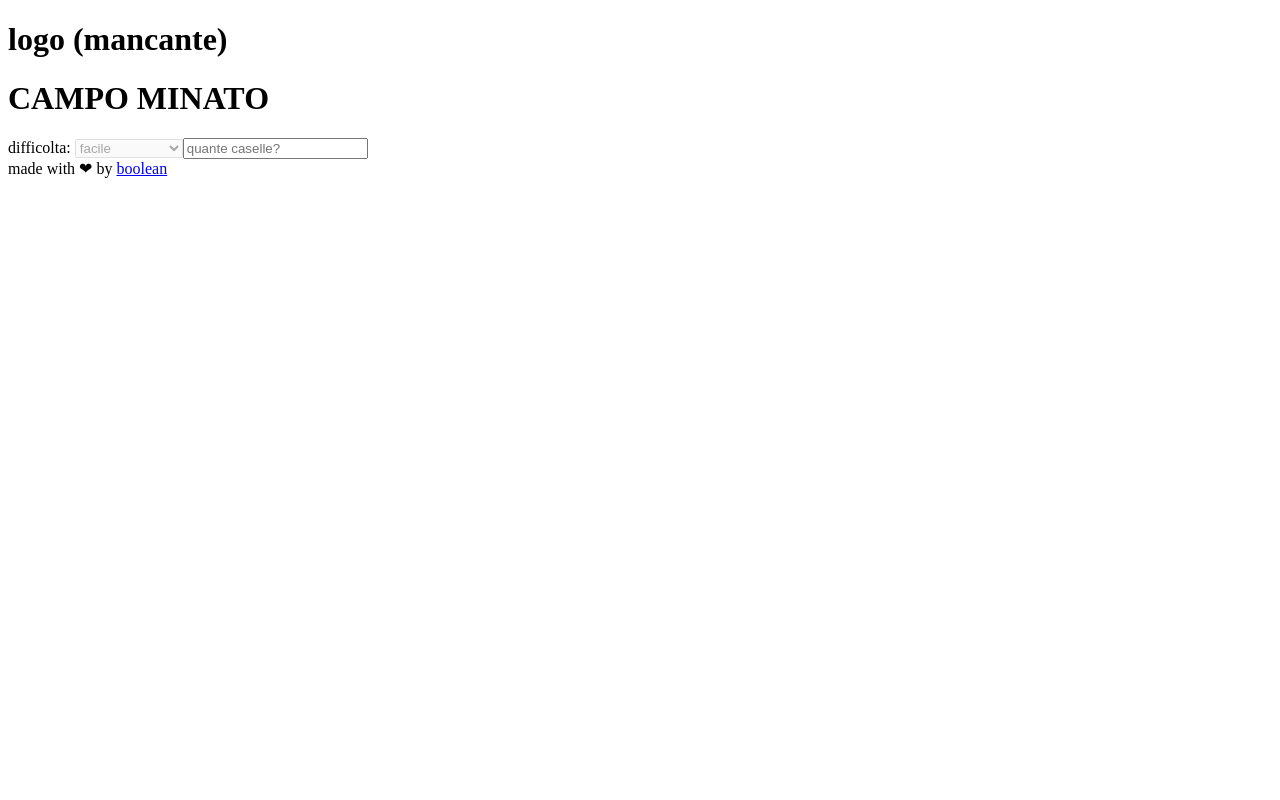
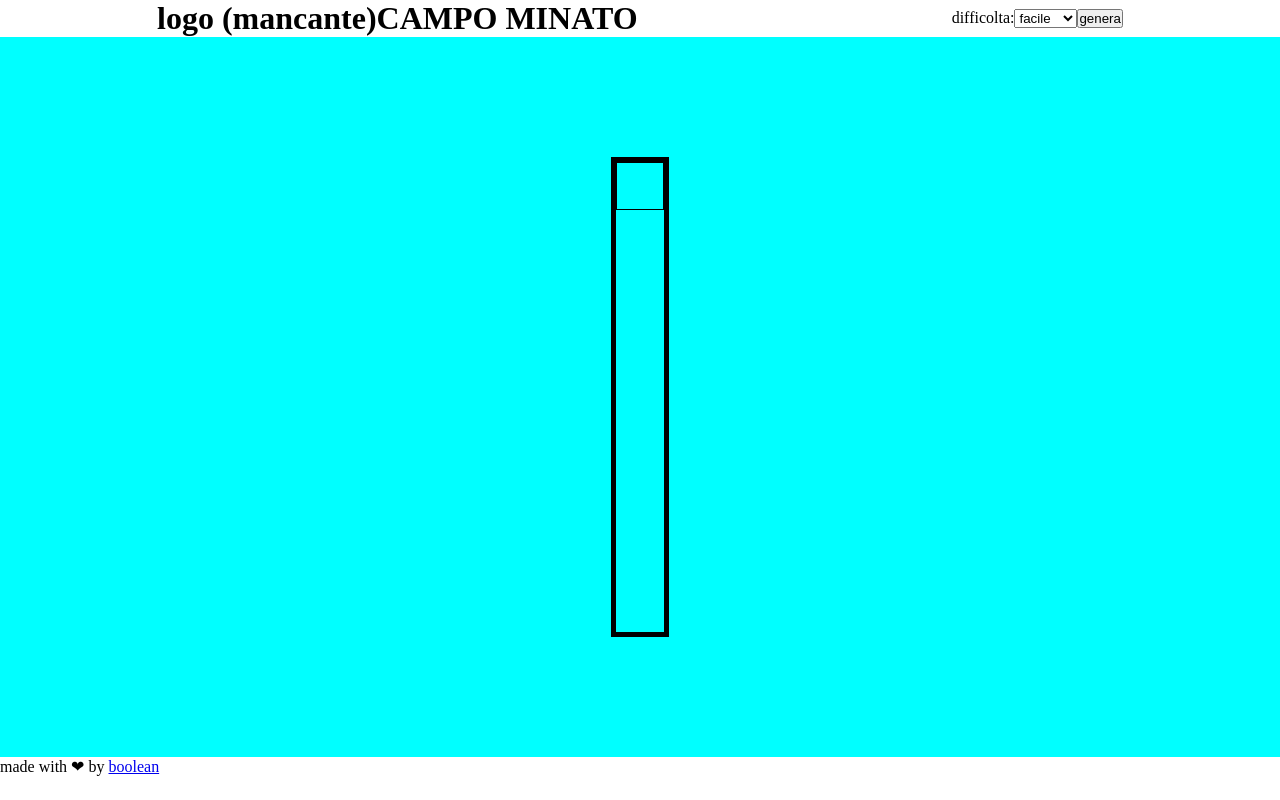
Before and after one commit to sidra1991/js-campominato-grid, a plain HTML site: page index.html in a window 1280 px wide. Drawn offline with Linux system fonts and the light colour scheme.

Commit message:
css pronto

```diff
--- a/index.html
+++ b/index.html
@@ -10,26 +10,25 @@
 <body>
     <!-- header /-/ contiene un logo /-/ contiene l'input select con 4 voci -->
     <header>
-        <div>
+        <div class="lato-header" >
             <h1>logo (mancante)</h1>
             <h1> CAMPO MINATO </h1>
         </div>
-        <div>
+        <div class="lato-header" >
             <label for="difficolta">difficolta:</label>
-            <select name="difficolta" id="" disabled="disabled">
+            <select name="difficolta" id="difficolta">
                 <option value="1"> facile </option>
                 <option value="2"> medio </option>
                 <option value="3"> difficile </option>
-                <option value="4"> personalizzato <input type="number" id="personalizzato" placeholder="quante caselle?" > </option>
             </select>
+            <button type="button" onclick="generatore()" > genera </button>
         </div>
     </header>
-
 
     <!-- contenitore su uno sfondo colorato-->
     <main>
         <div class="contenitore" >
-            <div class="" >
+            <div class="cella" >
                 <!-- riquadro di prova -->
             </div>
         </div>
--- a/stile/style.css
+++ b/stile/style.css
@@ -1,11 +1,49 @@
 /* stile del head della pagina */
+*{
+    box-sizing: border-box;
+    padding: 0;
+    margin: 0;
+}
 
+header {
+    display: flex;
+    justify-content: space-around;
+    align-items: center;
+
+}
+
+.lato-header {
+    display: flex;
+}
 
 
 /* stile del contenitore */
+main {
+    background-color: aqua;
+    display: flex;
+    align-items: center;
+    justify-content: center;
+    height: 90vh;
 
+}
+
+.contenitore {
+    display: flex;
+    flex-wrap: wrap;
+    height: 30rem;
+    border:5px solid black;
+    min-width: 3rem;
+    max-width: 100%;
+}
 
 /* stile del footer */
 
 
+
 /* stile delle celle */
+
+.cella {
+    height :3rem;
+    width: 3rem;
+    border: 1px solid black;
+}
```
